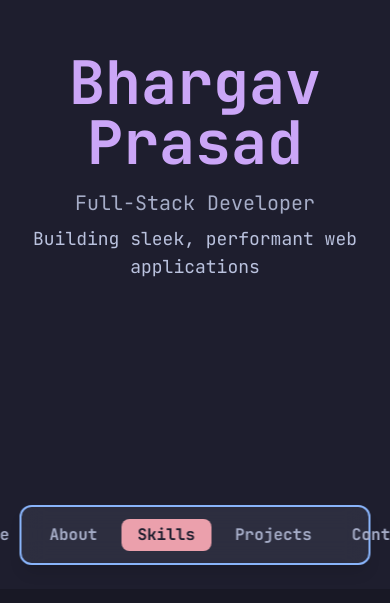
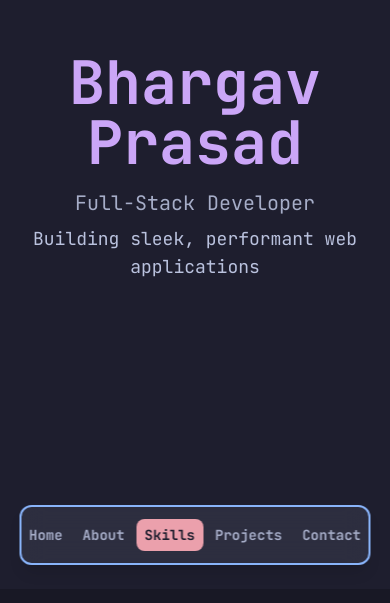
Before and after one commit to octagonemusic/octafolio, a Next.js app: page / in a window 390 px wide. Shown: the part 255-858 px from the top of the page. Built offline with nearby package versions, Linux system fonts and the light colour scheme.

Commit message:
Made dock mobile responsive

```diff
--- a/src/components/DockNavbar.tsx
+++ b/src/components/DockNavbar.tsx
@@ -46,13 +46,13 @@ export default function DockNavbar() {
 
   return (
     <nav className="fixed bottom-6 left-1/2 transform -translate-x-1/2 z-50 w-[90%] sm:w-auto">
-      <div className="flex items-center justify-center gap-2 sm:gap-2 px-2 sm:px-3 py-3 bg-surface0/80 backdrop-blur-md border-blue border-2 rounded-xl shadow-lg">
+      <div className="flex items-center justify-center gap-1 sm:gap-2 px-1 sm:px-3 py-3 bg-surface0/80 backdrop-blur-md border-blue border-2 rounded-xl shadow-lg">
         {navItems.map((item) => (
           <button
             key={item.id}
             onClick={() => scrollToSection(item.id)}
             className={`
-              relative px-4 sm:px-4 py-1 rounded-lg
+              relative px-2 sm:px-4 py-1 rounded-lg
               transition-all duration-300 ease-out
               ${
                 activeSection === item.id
@@ -61,7 +61,7 @@ export default function DockNavbar() {
               }
             `}
           >
-            <span className={`font-bold`}>{item.label}</span>
+            <span className={`font-bold text-sm sm:text-base`}>{item.label}</span>
           </button>
         ))}
       </div>
```
